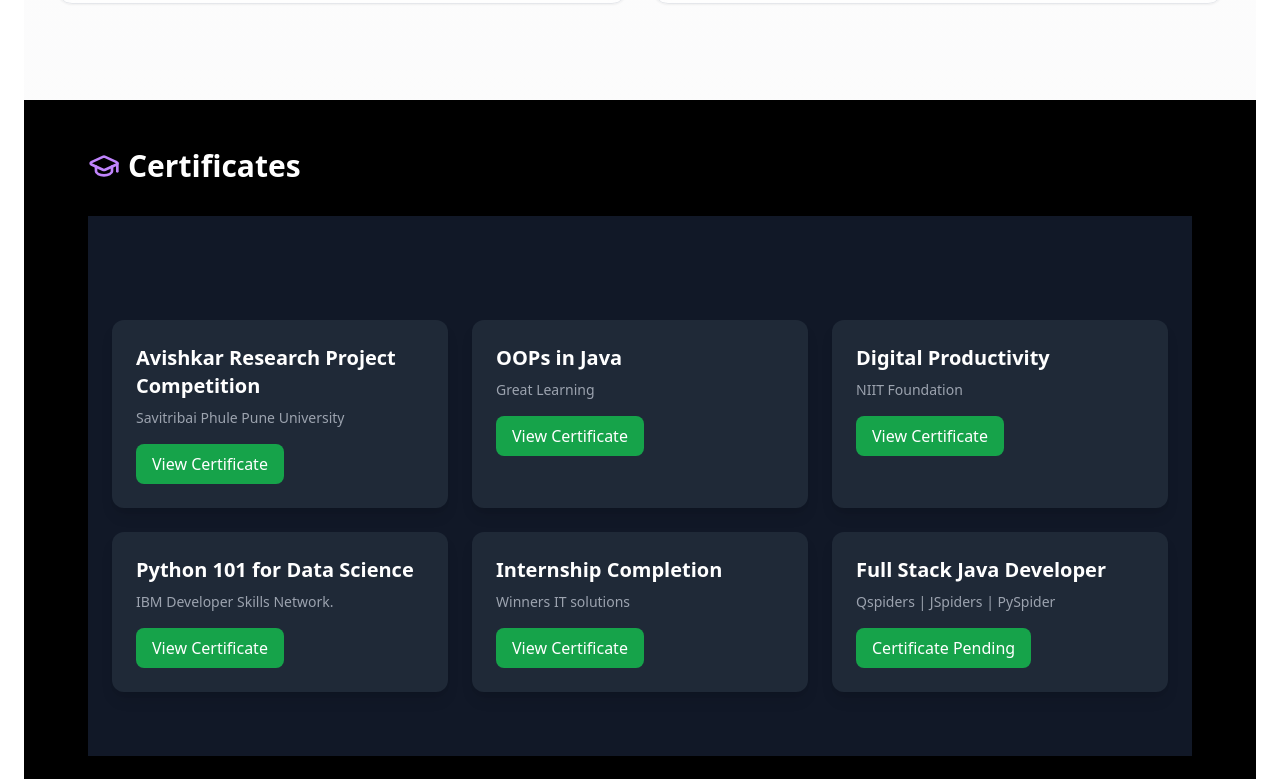
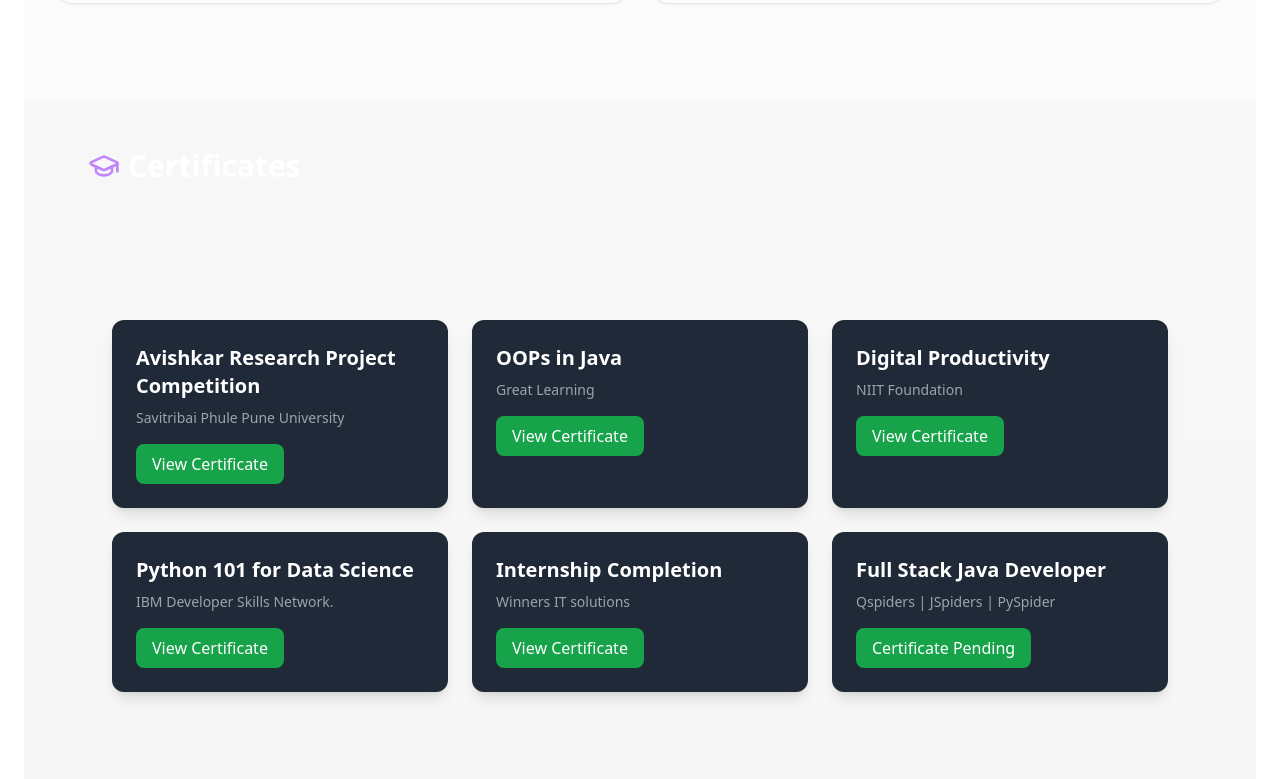
Before and after one commit to sumitbothgi/Sumit_Portfolio, a React (Vite) app: page / in a window 1280 px wide. Shown: the part 2241-3020 px from the top of the page. Built offline with nearby package versions, Linux system fonts and the light colour scheme.

Commit message:
updated portfolio

```diff
--- a/src/Portfolio.jsx
+++ b/src/Portfolio.jsx
@@ -365,7 +365,7 @@ export default function Portfolio() {
 
 
 {/* Certificates Section */}
-<section id="certificates" className="py-12 px-6 md:px-16 bg-black text-white">
+<section id="certificates" className="py-12 px-6 md:px-16 dark:bg-zinc-900/40 text-white">
   <h2 className="text-3xl font-bold mb-8 flex items-center gap-2">
     <GraduationCap className="w-8 h-8 text-purple-400" />
     Certificates
@@ -385,7 +385,7 @@ export default function Portfolio() {
     ))}
   </div>
 
- <section id="certificates" className="py-16 px-6 bg-gray-900 text-white">
+ <section id="certificates" className="py-16 px-6 dark:bg-zinc-900/40 text-white">
   <h2 className="text-3xl font-bold mb-10 text-center"></h2>
 
   <div className="grid md:grid-cols-3 gap-6">
```
Also changed, not shown: src/Certificates.jsx (deleted, +0 -47 lines).
